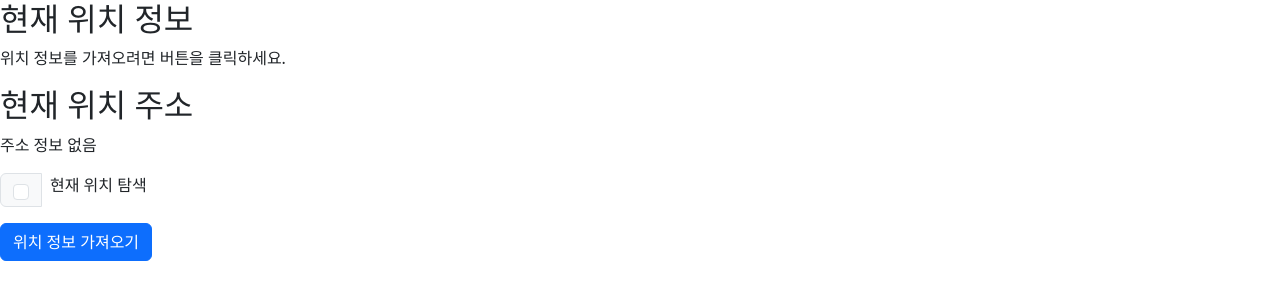
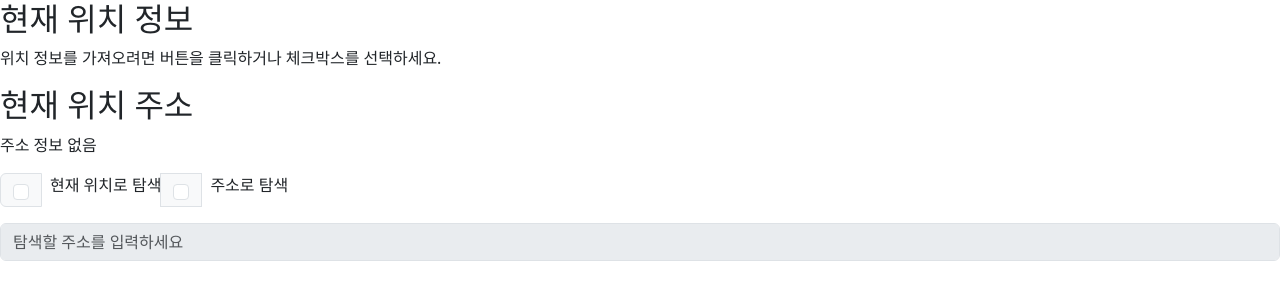
Before and after one commit to I-love-MU/React, a React (Vite) app in the folder ilm/: page /search in a window 1280 px wide. Shown: the top 300 px of the page. Built offline with nearby package versions, Linux system fonts and the light colour scheme.

Commit message:
feat: 현재 위치 조회 실행을 체크박스의 체크 유무로 변경. 주소를 입력받을 수 있는 입력란을 추가.

```diff
--- a/ilm/src/pages/SearchPage.jsx
+++ b/ilm/src/pages/SearchPage.jsx
@@ -1,57 +1,81 @@
-import { useState } from 'react'
+import { useState, useRef, useCallback, useEffect } from 'react'
 import { getLocation } from '../services/Geolocation'
 import { getAddressFromCoordinates } from '../services/GoogleMapsAddress'
-import InputGroup from 'react-bootstrap/InputGroup'
-import Form from 'react-bootstrap/Form'
-import Button from 'react-bootstrap/Button'
+import { InputGroup, Form, Button } from 'react-bootstrap'
 
 function LocationFetcher() {
-  const [location, setLocation] = useState(null)
-  const [address, setAddress] = useState(null)
-  const [loading, setLoading] = useState(false)
-  const [isChecked, setIsChecked] = useState(false)
+  // 필터 상태를 useState로 관리 (체크박스 UI 반영을 위해)
+  const [useCurrentLocationFilter, setUseCurrentLocationFilter] = useState(false)
+  const [useAddressFilter, setUseAddressFilter] = useState(false)
 
-  const fetchLocationAndAddress = async () => {
-    if (!isChecked) return
-    setLoading(true)
+  // 위치 정보 및 주소 데이터를 useRef로 관리
+  const [currentLocation, setCurrentLocation] = useState(null)
+  const [currentAddress, setCurrentAddress] = useState(null)
+  const inputAddress = useRef('')
+
+  // 체크박스 상태 변경 핸들러
+  const handleCurrentLocationFilterChange = (event) => {
+    setUseCurrentLocationFilter(event.target.checked)
+  }
+
+  const handleAddressFilterChange = (event) => {
+    setUseAddressFilter(event.target.checked)
+  }
+
+  const handleAddressChange = (event) => {
+    inputAddress.current = event.target.value
+  }
+
+  // 위치 정보 및 주소 가져오기
+  const fetchCurrentLocationAndAddress = useCallback(async () => {
     try {
       const loc = await getLocation()
       if (loc) {
-        setLocation(loc)
+        setCurrentLocation(loc)
         const fetchedAddress = await getAddressFromCoordinates(loc.latitude, loc.longitude)
-        setAddress(fetchedAddress)
+        setCurrentAddress(fetchedAddress)
       }
     } catch (error) {
       console.error('위치 정보를 가져오는 중 오류 발생:', error)
-    } finally {
-      setLoading(false)
     }
-  }
+  }, [])
+
+  // 체크박스가 체크될 때마다 현재 위치 조회
+  useEffect(() => {
+    if (useCurrentLocationFilter) {
+      fetchCurrentLocationAndAddress()
+    }
+  }, [useCurrentLocationFilter, fetchCurrentLocationAndAddress])
 
   return (
     <div>
       <h2>현재 위치 정보</h2>
-      {location ? (
+      {currentLocation ? (
         <p>
-          위도: {location.latitude}, 경도: {location.longitude}, 정확도: {location.accuracy}m
+          위도: {currentLocation.latitude}, 경도: {currentLocation.longitude}, 정확도: {currentLocation.accuracy}m
         </p>
       ) : (
-        <p>위치 정보를 가져오려면 버튼을 클릭하세요.</p>
+        <p>위치 정보를 가져오려면 버튼을 클릭하거나 체크박스를 선택하세요.</p>
       )}
 
       <h2>현재 위치 주소</h2>
-      <p>{address ? address : '주소 정보 없음'}</p>
+      <p>{currentAddress ? currentAddress : '주소 정보 없음'}</p>
 
       <InputGroup className='mb-3'>
-        <InputGroup.Checkbox
-          aria-label='Checkbox for following text input'
-          checked={isChecked}
-          onChange={(e) => setIsChecked(e.target.checked)}
-        />
-        <Form.Label className='ms-2'>현재 위치 탐색</Form.Label>
+        <InputGroup.Checkbox checked={useCurrentLocationFilter} onChange={handleCurrentLocationFilterChange} />
+        <Form.Label className='ms-2'>현재 위치로 탐색</Form.Label>
+        <InputGroup.Checkbox checked={useAddressFilter} onChange={handleAddressFilterChange} />
+        <Form.Label className='ms-2'>주소로 탐색</Form.Label>
       </InputGroup>
 
-      <Button onClick={fetchLocationAndAddress}>{loading ? '위치 가져오는 중...' : '위치 정보 가져오기'}</Button>
+      <Form.Control
+        type='text'
+        placeholder='탐색할 주소를 입력하세요'
+        defaultValue={inputAddress.current}
+        onChange={handleAddressChange}
+        disabled={!useAddressFilter} // 체크 여부에 따라 활성화/비활성화
+        className='mb-3'
+      />
     </div>
   )
 }
```
